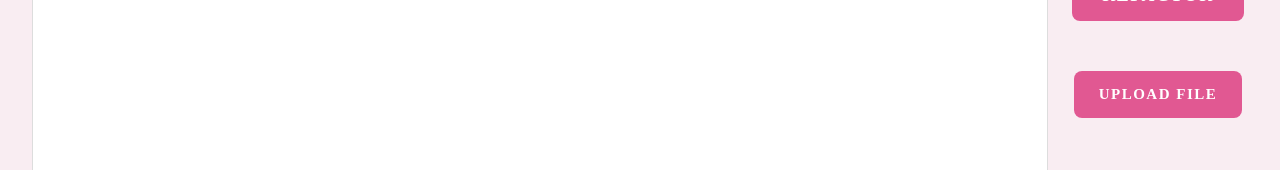
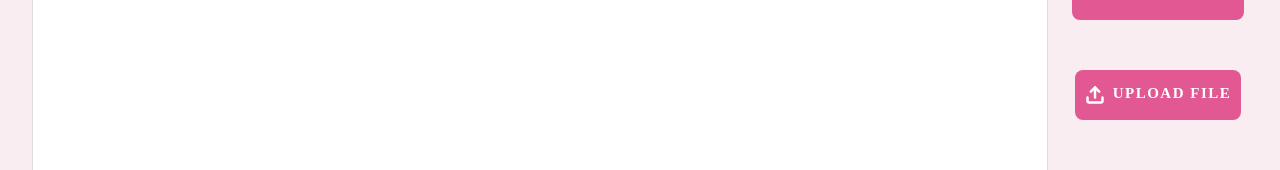
Before and after one commit to suvathikannan17/CPSC5260_RefactoringBOT, a React (Create React App) app in the folder client/: page / in a window 1280 px wide. Shown: the part 334-504 px from the top of the page. Built offline with nearby package versions, Linux system fonts and the light colour scheme.

Commit message:
Added upload icon for better UI experience

```diff
--- a/client/src/App.css
+++ b/client/src/App.css
@@ -140,7 +140,7 @@ body, html {
   background-color: #e15892;
   color: white;
   border: none;
-  padding: 15px 25px;
+  padding: 15px 10px;
   border-radius: 8px;
   cursor: pointer;
   font-weight: bold;
@@ -151,6 +151,7 @@ body, html {
   margin: 20px 0;
   letter-spacing: 1.5px;
   font-family: 'Great Vibes', cursive;
+  display: flex;
 }
 
 .tertiary-btn {
@@ -299,3 +300,7 @@ body, html {
   letter-spacing: 1.2px;
   white-space: pre-wrap;
 }
+
+.upload-icon {
+  margin-right: 8px;
+}
--- a/client/src/App.js
+++ b/client/src/App.js
@@ -1,6 +1,7 @@
 import React, { useState } from 'react';
 import './App.css';
 import ReactDiffViewer, { DiffMethod } from 'react-diff-viewer';
+import { Upload } from 'lucide-react';
 
 function App() {
   const [code, setCode] = useState('');
@@ -195,7 +196,7 @@ function App() {
             <div className='input-footer'>
                 <input type="file" id="file-upload" style={{ display: 'none' }} onChange={handleFileUpload} />
                 <button type="button" className="secondary-btn" onClick={() => document.getElementById('file-upload').click()}>
-                  UPLOAD FILE
+                  <Upload className="upload-icon" size={20} strokeWidth={3}/>UPLOAD FILE
                 </button>
             </div>
           </div>
--- a/package.json
+++ b/package.json
@@ -2,6 +2,7 @@
   "dependencies": {
     "@google/genai": "^1.41.0",
     "@google/generative-ai": "^0.24.1",
-    "dotenv": "^17.2.4"
+    "dotenv": "^17.2.4",
+    "lucide-react": "^0.575.0"
   }
 }
```
Also changed, not shown: 1 other file (tests, documents, lock files or other folders).
